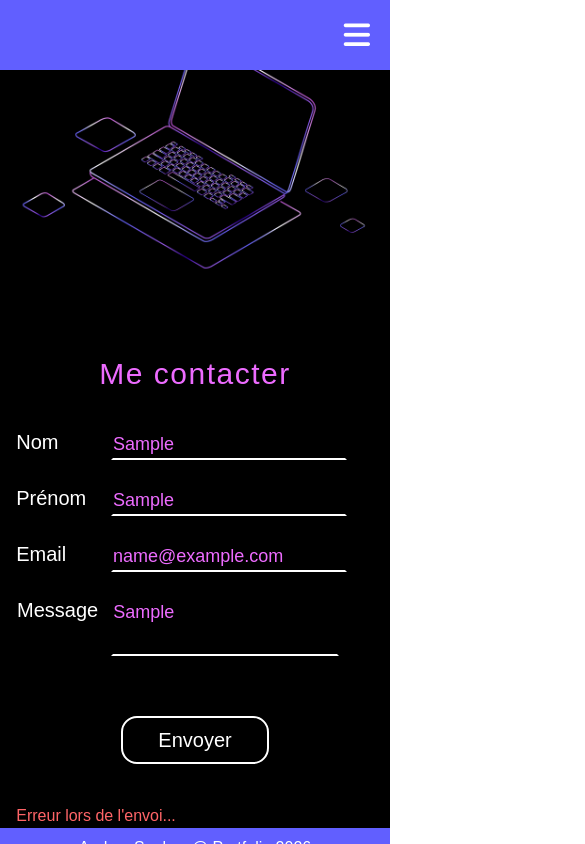
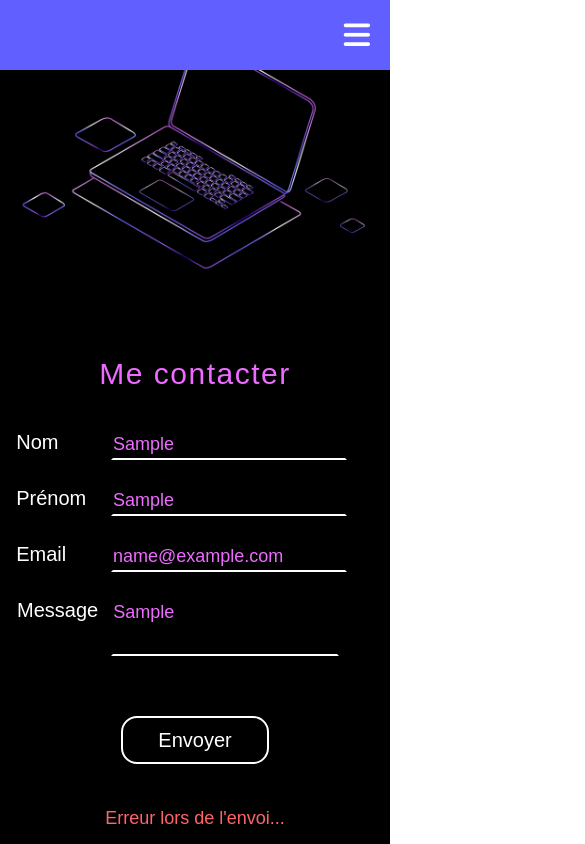
Before and after one commit to asonkes/portfolio__react, a React (Vite) app in the folder frontend/: page / in a window 390 px wide. Both pictures are taken after typing "Sample", "Sample", "name@example.com", "Sample" into the empty fields and a click on the button "Envoyer". Shown: the part 7154-7998 px from the top of the page, 585 px wide, since content can reach past the window. Built offline with nearby package versions, Linux system fonts and the light colour scheme; no server answers; data requests are answered from the project's data file; a web font is replaced by a local one.

Commit message:
mise à jour du site - terminé

```diff
--- a/frontend/src/components/ui/contact/Form.jsx
+++ b/frontend/src/components/ui/contact/Form.jsx
@@ -107,9 +107,15 @@ export const Form = () => {
         <button className="w-37 mx-auto my-10 text-white text-xl border-2 border-white rounded-2xl p-2 cursor-pointer hover:text-fuchsia-300 hover:scale-105">
           Envoyer
         </button>
-        {APIState.success && <p className="text-green-400">Message envoyé !</p>}
+        {APIState.success && (
+          <p className="text-center text-lg text-green-400 pb-8 lg:pb-0">
+            Message envoyé !
+          </p>
+        )}
         {APIState.error && (
-          <p className="text-red-400">Erreur lors de l'envoi...</p>
+          <p className="text-center text-lg text-red-400 pb-8 lg:pb-0">
+            Erreur lors de l'envoi...
+          </p>
         )}
       </div>
     </form>
--- a/frontend/src/components/ui/home/TriangleTransparent/TriangleTransparent.jsx
+++ b/frontend/src/components/ui/home/TriangleTransparent/TriangleTransparent.jsx
@@ -10,15 +10,13 @@ export const TriangleTransparent = (prop) => {
       onMouseLeave={() => setIsHover(false)}
     >
       {isHover && (
-        <div className="w-full h-full flex justify-center items-center text-center bg-transparent z-46">
-          {isHover && (
+        <div className="hidden sm:flex w-full h-full justify-center items-center text-center bg-transparent z-46">
           <a
             href="/#projects"
             className="bg-black text-4xl text-white p-4 border-2 border-white uppercase tracking-wider z-46 cursor-pointer"
           >
             Views my works
           </a>
-          )}
         </div>
       )}
     </div>
--- a/frontend/src/components/ui/home/TriangleTransparent/TriangleTransparent.module.css
+++ b/frontend/src/components/ui/home/TriangleTransparent/TriangleTransparent.module.css
@@ -31,6 +31,9 @@
 
   &:before,
   &:after {
+    overflow: hidden;
+
+    @media (min-width: 640px) {
       content: "";
       position: absolute;
       top: 0;
@@ -43,6 +46,7 @@
       border-right: 3px solid #fff;
       opacity: 0.9;
       z-index: 14;
+    }
   }
 
   &:before {
```
Lines whose indentation alone changed are shown as unchanged.
